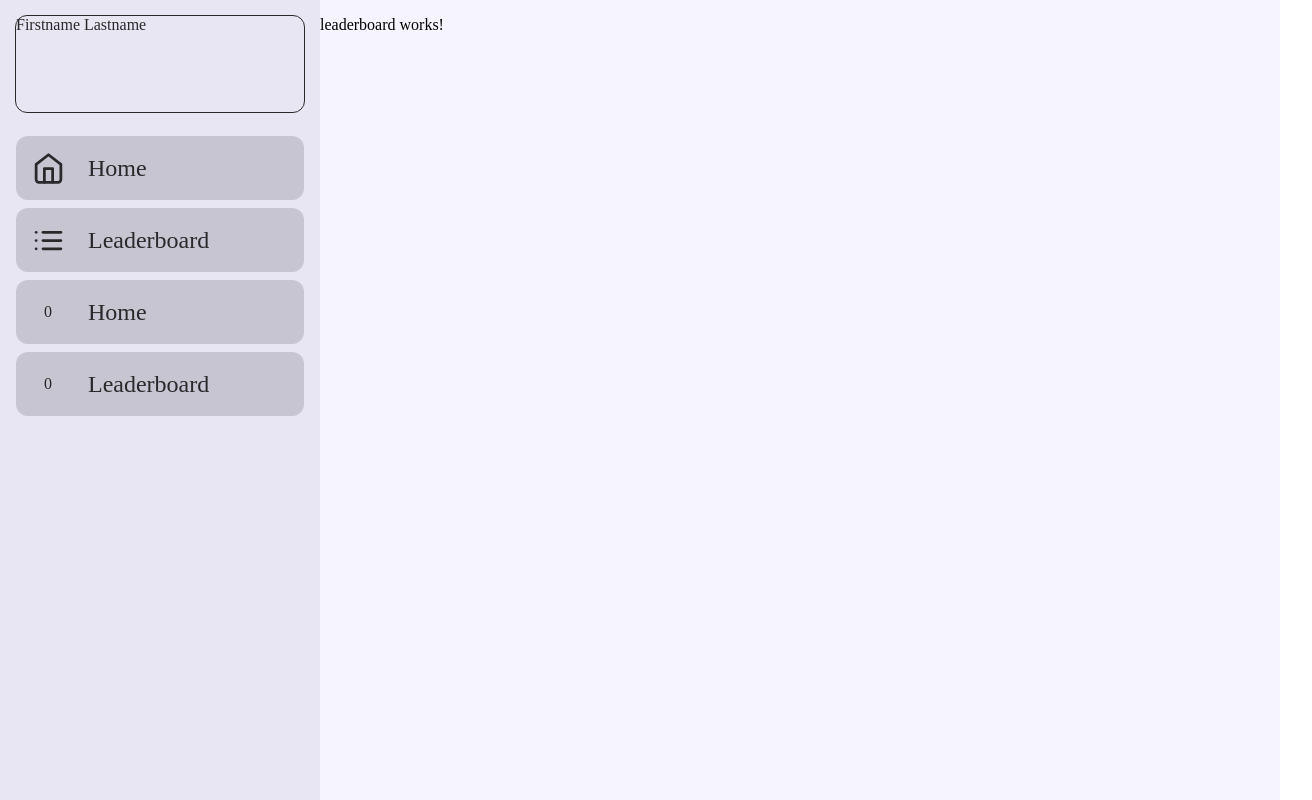
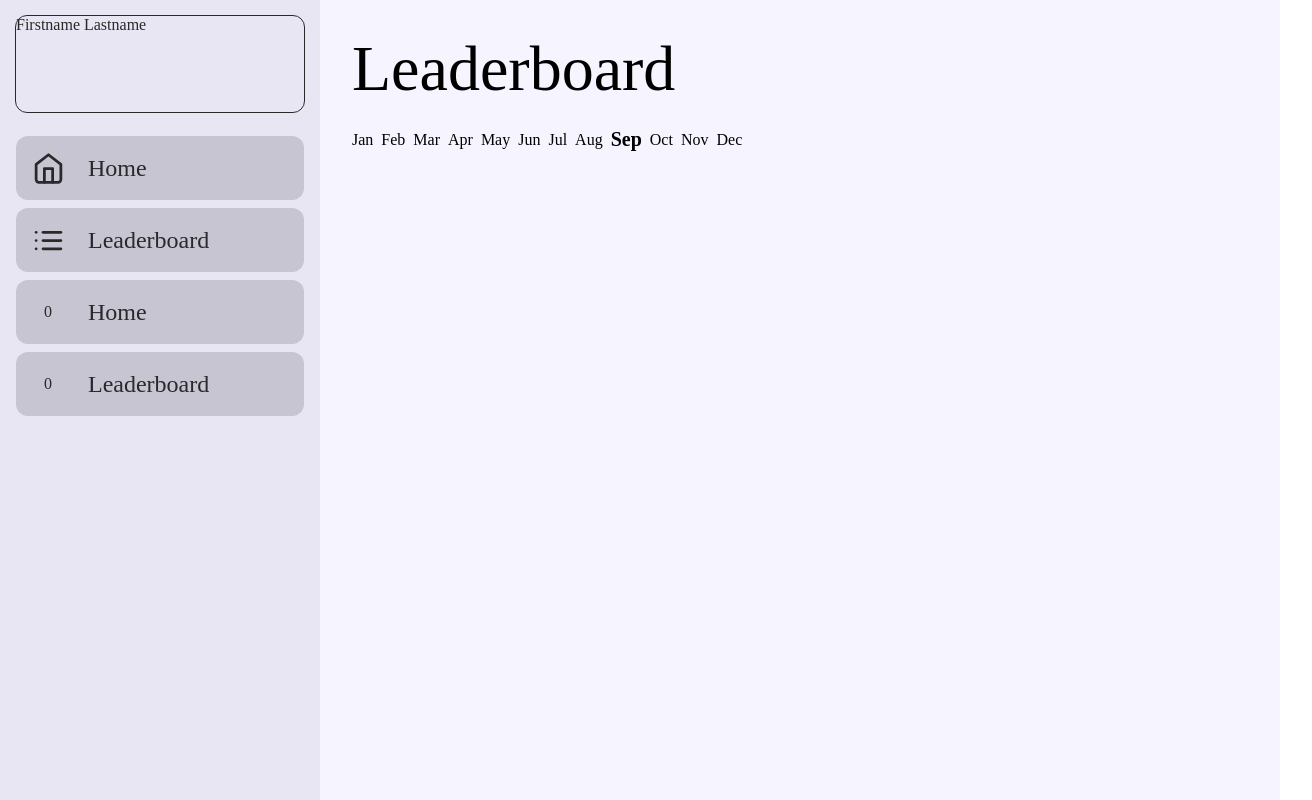
Before and after one commit to qkleinfelter/hackathon-landing, an Angular app: page /leaderboard in a window 1280 px wide. Shown: the whole page, 1312 px wide, since content can reach past the window. Built offline with nearby package versions, Linux system fonts and the light colour scheme.

Commit message:
Add filters

```diff
--- a/src/app/app.module.ts
+++ b/src/app/app.module.ts
@@ -7,6 +7,7 @@ import { HomeComponent } from './pages/home/home.component';
 import { LeaderboardComponent } from './pages/leaderboard/leaderboard.component';
 import { UserComponent } from './pages/user/user.component';
 import { SidebarComponent } from './shared/sidebar/sidebar.component';
+import { LeaderboardCardComponent } from './pages/leaderboard/leaderboard-card/leaderboard-card.component';
 
 @NgModule({
   declarations: [
@@ -14,7 +15,8 @@ import { SidebarComponent } from './shared/sidebar/sidebar.component';
     HomeComponent,
     LeaderboardComponent,
     UserComponent,
-    SidebarComponent
+    SidebarComponent,
+    LeaderboardCardComponent
   ],
   imports: [
     BrowserModule,
--- /dev/null
+++ b/src/app/pages/leaderboard/leaderboard-card/leaderboard-card.component.html
@@ -0,0 +1 @@
+<p>leaderboard-card works!</p>
--- /dev/null
+++ b/src/app/pages/leaderboard/leaderboard-card/leaderboard-card.component.ts
@@ -0,0 +1,15 @@
+import { Component, OnInit } from '@angular/core';
+
+@Component({
+  selector: 'app-leaderboard-card',
+  templateUrl: './leaderboard-card.component.html',
+  styleUrls: ['./leaderboard-card.component.scss']
+})
+export class LeaderboardCardComponent implements OnInit {
+
+  constructor() { }
+
+  ngOnInit(): void {
+  }
+
+}
--- a/src/app/pages/leaderboard/leaderboard.component.html
+++ b/src/app/pages/leaderboard/leaderboard.component.html
@@ -1 +1,14 @@
-<p>leaderboard works!</p>
+<div class="leaderboard-container">
+    <div class="header">
+        Leaderboard
+    </div>
+    <div class="filters">
+        <div class="date-filter">
+
+            <div class="filter" *ngFor="let date of dates" [ngClass]="{'selected': selectedFilter === date}" (click)="selectFilter(date)">
+                {{date}}
+            </div>
+
+        </div>
+    </div>
+</div>
--- a/src/app/pages/leaderboard/leaderboard.component.scss
+++ b/src/app/pages/leaderboard/leaderboard.component.scss
@@ -0,0 +1,55 @@
+.leaderboard-container {
+    width: 100%;
+    height: 100%;
+    display: flex;
+    flex-direction: column;
+
+    .header {
+        width: 100%;
+        height: 96px;
+        font-size: 64px;
+        margin-top: 32px;
+        margin-left: 32px;
+    }
+
+    .filters {
+        width: calc(100% - 32px);
+        margin-left: 32px;
+        display: flex;
+        align-items: center;
+
+        .date-filter {
+            width: 100%;
+            display: flex;
+            align-items: center;
+
+            .filter {
+                margin-right: 8px;
+                font-size: 16px;
+                cursor: pointer;
+                user-select: none;
+            }
+
+            .selected {
+                font-weight: 900;
+                font-size: 20px;
+            }
+        }
+
+    }
+}
+
+// <div class="leaderboard-container">
+// <div class="header">
+//     Leaderboard
+// </div>
+// <div class="filters">
+//     <div class="date-filter">
+
+//         <div class="filter" *ngFor="let date of dates" [ngClass]="{'selected': selectedFilter === date}" (click)="selectFilter(date)">
+//             {{date}}
+//         </div>
+
+//     </div>
+// </div>
+// </div>
--- a/src/app/pages/leaderboard/leaderboard.component.ts
+++ b/src/app/pages/leaderboard/leaderboard.component.ts
@@ -6,10 +6,29 @@ import { Component, OnInit } from '@angular/core';
   styleUrls: ['./leaderboard.component.scss']
 })
 export class LeaderboardComponent implements OnInit {
+  dates = [
+    'Jan',
+    'Feb',
+    'Mar',
+    'Apr',
+    'May',
+    'Jun',
+    'Jul',
+    'Aug',
+    'Sep',
+    'Oct',
+    'Nov',
+    'Dec'
+  ]
+
+  selectedFilter = 'Sep';
 
   constructor() { }
 
   ngOnInit(): void {
   }
 
+  selectFilter(date: string): void {
+    this.selectedFilter = date;
+  }
 }
--- a/src/app/shared/sidebar/sidebar.component.scss
+++ b/src/app/shared/sidebar/sidebar.component.scss
@@ -41,6 +41,7 @@
             align-items: center;
             transition: all 0.3s ease-in-out;
             cursor: pointer;
+            user-select: none;
 
             &:hover {
                 transform: scale(1.025);
```
Also changed, not shown: src/app/pages/leaderboard/leaderboard-card/leaderboard-card.component.scss (added), 1 other file (tests, documents, lock files or other folders).
